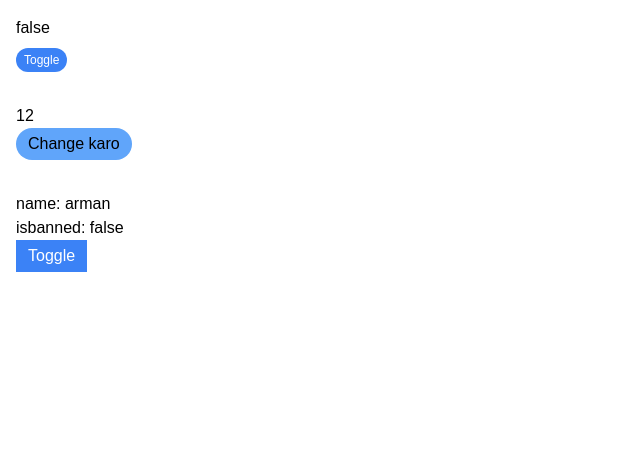
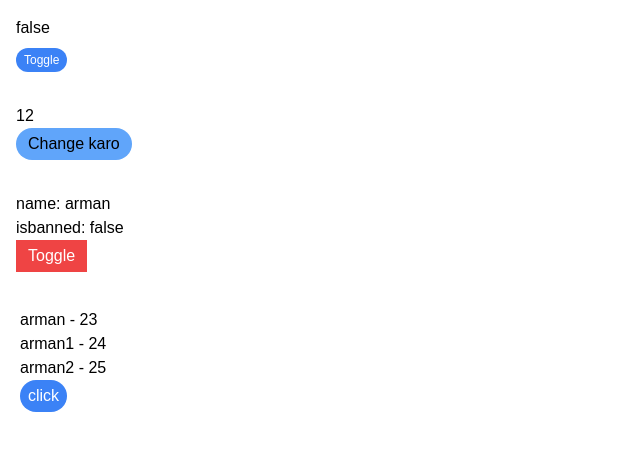
Before and after one commit to MohammadAshfaque/React-Learn, a React (Vite) app: page / in a window 1280 px wide. Shown: the top 450 px of the page, without its empty margins (0-640 px from the left). Built offline with nearby package versions, Linux system fonts and the light colour scheme.

Commit message:
mastering useState

```diff
--- a/src/App.jsx
+++ b/src/App.jsx
@@ -4,6 +4,7 @@ import Card1 from './components/Card1';
 import Usest from './components/UseSt';
 import Countinc from './components/Countinc';
 import Advuse from './components/Advuse';
+import Advuse1 from './components/Advuse1';
 
 function App() {
   return (
@@ -11,6 +12,7 @@ function App() {
       <Usest/>
       <Countinc/>
       <Advuse/>
+      <Advuse1/>
     </div>
   );
 }
--- a/src/components/Advuse.jsx
+++ b/src/components/Advuse.jsx
@@ -1,16 +1,16 @@
-import React, { useState } from 'react';
+import React, { useState } from "react";
 
 function Advuse() {
   const [val, setVal] = useState({ name: "arman", isbanned: false });
 
   return (
-    <div className='p-4'>
+    <div className="p-4">
       <h1>name: {val.name}</h1>
       <h2>isbanned: {val.isbanned.toString()}</h2>
 
       <button
         onClick={() => setVal({ ...val, isbanned: !val.isbanned })}
-        className='px-3 py-1 bg-blue-500 text-white'
+        className={`px-3 py-1 ${val.isbanned ? "bg-blue-500" : "bg-red-500"} text-white`}
       >
         Toggle
       </button>
--- /dev/null
+++ b/src/components/Advuse1.jsx
@@ -0,0 +1,35 @@
+import React, { useState } from "react";
+
+function Advuse1() {
+  const [val, setVal] = useState([
+    { name: "arman", age: 23 },
+    { name: "arman1", age: 24 },
+    { name: "arman2", age: 25 },
+  ]);
+
+  return (
+    <div className="p-5">
+      {val.map((item, index) => (
+        <h1 key={index}>
+          {item.name} - {item.age}
+        </h1>
+      ))}
+
+      <button
+        onClick={() => {
+            //   setVal(() => val.filter((item, index) => index != val.length - 1 // setVal(() => val.filter((item, index) => index !=2 // setVal(() => val.filter((item, index) => index !=2 // setVal(() => val.filter((item=> item%2 !==0) // removal of array
+          setVal(val.map((item) =>
+            item.name === "arman2"
+              ? { name: "arman2", age: 26 }
+              : item
+          ));
+        }}
+        className="px-2 py-1 text-white rounded-full bg-blue-500"
+      >
+        click
+      </button>
+    </div>
+  );
+}
+
+export default Advuse1;
```
